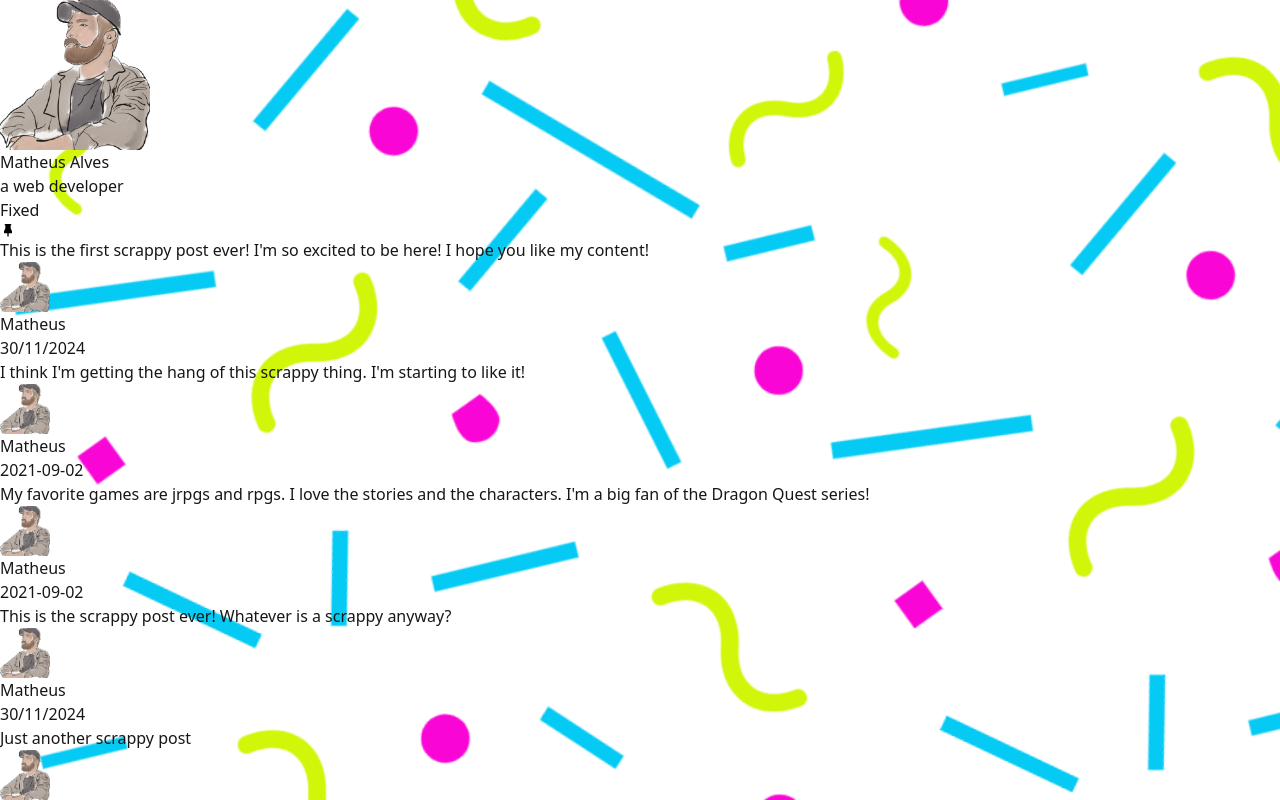
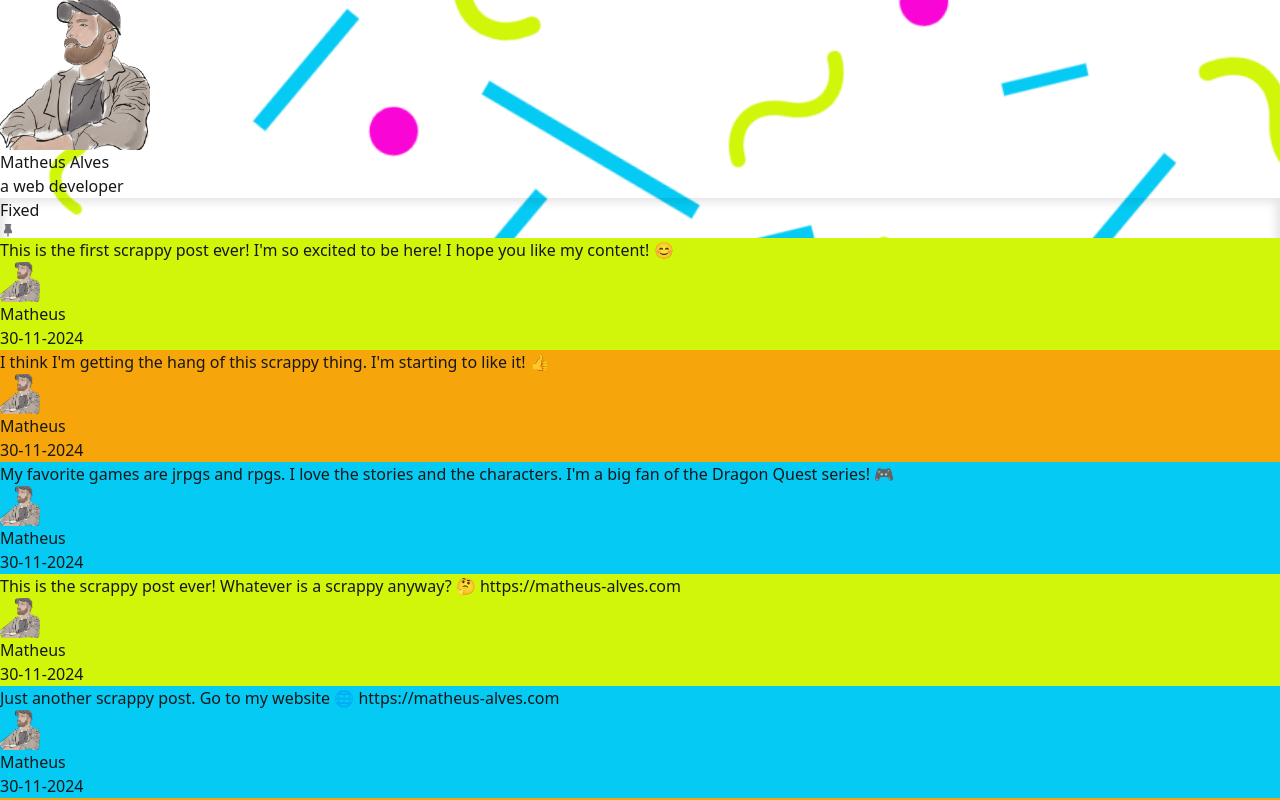
Before and after one commit to matheAlves/scrappy, a Next.js app: page / in a window 1280 px wide. Shown: the top 800 px of the page. Built offline with nearby package versions, Linux system fonts and the light colour scheme.

Commit message:
feat: update profile component with required user ID, enhance post content with emojis and links, and improve styling for better layout

```diff
--- a/src/app/components/profile.tsx
+++ b/src/app/components/profile.tsx
@@ -4,7 +4,7 @@ import avatar from '@/app/assets/avatar.png';
 import { cn } from '../lib/utils';
 
 interface UserProfile {
-    id?: number;
+    id: number;
     name: string;
     bio: string;
     avatarUrl: string;
@@ -18,6 +18,7 @@ interface Scrappy {
 }
 
 const user: UserProfile = {
+    id: 1,
     name: "Matheus Alves",
     bio: " a web developer",
     avatarUrl: avatar.src as string
@@ -25,44 +26,45 @@ const user: UserProfile = {
 
 const posts: Scrappy[] = [
     {
-        content: "This is the first scrappy post ever! I'm so excited to be here! I hope you like my content!",
-        date: "30/11/2024",
+        content: "This is the first scrappy post ever! I'm so excited to be here! I hope you like my content! 😊",
+        date: "30-11-2024",
         author: { name: "Matheus", avatarUrl: avatar.src as string },
         color: "#d1f60a"
     },
     {
-        content: "I think I'm getting the hang of this scrappy thing. I'm starting to like it!",
-        date: "2021-09-02",
+        content: "I think I'm getting the hang of this scrappy thing. I'm starting to like it! 👍",
+        date: "30-11-2024",
         author: { name: "Matheus", avatarUrl: avatar.src as string },
-
         color: "#f6a50a"
     },
     {
-        content: "My favorite games are jrpgs and rpgs. I love the stories and the characters. I'm a big fan of the Dragon Quest series!",
-        date: "2021-09-02",
+        content: "My favorite games are jrpgs and rpgs. I love the stories and the characters. I'm a big fan of the Dragon Quest series! 🎮",
+        date: "30-11-2024",
         author: { name: "Matheus", avatarUrl: avatar.src as string },
-
         color: "#04caf4"
     },
     {
-        content: "This is the scrappy post ever! Whatever is a scrappy anyway?",
-        date: "30/11/2024",
+        content: "This is the scrappy post ever! Whatever is a scrappy anyway? 🤔 https://matheus-alves.com",
+        date: "30-11-2024",
         author: { name: "Matheus", avatarUrl: avatar.src as string },
-
         color: "#d1f60a"
     },
     {
-        content: "Just another scrappy post",
-        date: "2021-09-02",
+        content: "Just another scrappy post. Go to my website 🌐 https://matheus-alves.com",
+        date: "30-11-2024",
         author: { name: "Matheus", avatarUrl: avatar.src as string },
-
         color: "#04caf4"
     },
     {
-        content: "I think I'm getting the hang of this scrappy thing. I'm starting to like it!",
-        date: "2021-09-02",
+        content: "I think I'm getting the hang of this scrappy thing. I'm starting to like it! 😊",
+        date: "30-11-2024",
         author: { name: "Matheus", avatarUrl: avatar.src as string },
-
+        color: "#f6a50a"
+    },
+    {
+        content: "Check out my website! It's a work in progress, but I'm proud of it! 🚀 https://matheus-alves.com",
+        date: "30-11-2024",
+        author: { name: "Matheus", avatarUrl: avatar.src as string },
         color: "#f6a50a"
     },
 ]
@@ -70,29 +72,31 @@ const posts: Scrappy[] = [
 const ScrappyCard = (post: Scrappy) => {
     return (
         <div
-            className={cn('flex flex-col items-center justify-between border border-dashed bg-opacity-30 w-full p-4 shadow-lg cursor-pointer hover:border-black', post.color && `bg-[${post.color}]`)}
+            className={cn('flex flex-col items-center justify-between w-52 h-52 p-3 shadow-[_2px_2px_10px_0_rgba(0,0,0,0.41)] cursor-pointer hover:scale-105  transition-transform')}
+            style={{ backgroundColor: post.color }}
         >
-            <h2
-                className="text-2xl text-black"
-            >{post.content}</h2>
+            <p
+                className="text-md text-black"
+            >
+                {post.content.split(' ').map((word, index) => (
+                    word.startsWith('http') ? <a key={index} href={word} target="_blank"  rel="noopener noreferrer" className="text-purple-400 bg-lime-400 p-1">{word}</a> : <>{word} </>
+                ))}
+            </p>
 
-            <div className='flex justify-between w-full items-center'>
             <div
-
                 className='flex justify-start items-center gap-2'>
                 <Image
                     src={post.author.avatarUrl}
                     alt={"author avatar"}
-                        height={50}
-                        width={50}
+                    height={40}
+                    width={40}
                     className='rounded-full bg-white bg-opacity-80 shadow-lg border border-dashed border-black hover:scale-110 transition'
                 />
                 <h3
-                        className="text-lg text-black"
+                    className="text-md text-black"
                 >{post.author.name}</h3>
-                </div>
                 <h3
-                    className="text-lg text-black"
+                    className="text-[0.65rem] text-black"
                 >{post.date}</h3>
             </div>
         </div>
@@ -111,7 +115,7 @@ const Profile = () => {
                 //     backgroundSize: 'cover',
                 //     backgroundPosition: 'center',
                 // }}
-                className='w-full relative justify-self-start border-b border-black border-dashed p-4'
+                className='w-full relative justify-self-start p-4'
             >
                 <div
                     className='flex w-full items-center px-5 gap-4 '
@@ -140,19 +144,22 @@ const Profile = () => {
             </div>
 
             <div
-                className="flex flex-col items-center justify-start w-full py-4 px-4 gap-2 h-full bg-white"
+                className="flex flex-col items-center justify-start w-full py-4 px-4 gap-2 h-full bg-white  rounded-tr-[110px]"
+                style={{
+                    boxShadow: 'inset -0px 0px 10px 4px rgba(0,0,0,0.11)'
+                }}
             >
                 <div
                     className="flex items-center justify-start w-full "
                 >
                     <h2
-                        className="text-md self-start text-black "
+                        className="text-md self-start text-zinc-500 "
                     >Fixed
                     </h2>
-                    <TbPinnedFilled fill="black" />
+                    <TbPinnedFilled fill="#71717a" />
                 </div>
                 <div
-                    className='grid grid-cols-3 h-full gap-4'
+                    className='grid grid-cols-3 gap-4'
                 >
                     {posts.map((post, index) => (
                         <ScrappyCard {...post} key={index} />
--- a/src/app/page.tsx
+++ b/src/app/page.tsx
@@ -5,7 +5,7 @@ export default function Home() {
     className="flex items-center justify-center min-h-screen "
     >
       <Profile />
-      <div className="flex flex-col items-center justify-center border-l border-black border-dashed w-1/2 h-dvh bg-white bg-opacity-90"/>
+      <div className="flex flex-col items-center justify-center w-4/5 h-dvh bg-white bg-opacity-90"/>
     </div>
   );
 }
```
Lines whose indentation alone changed are shown as unchanged.
